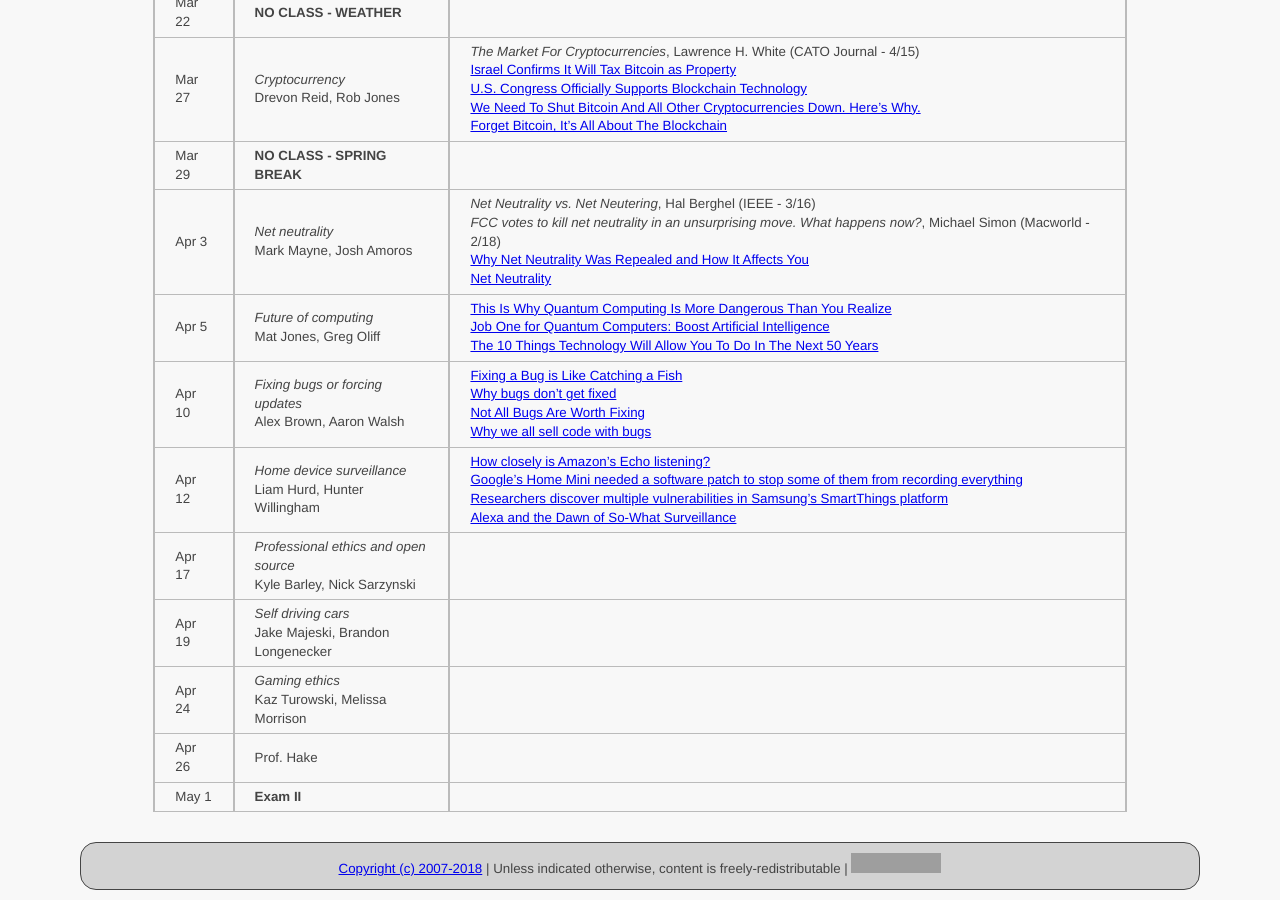
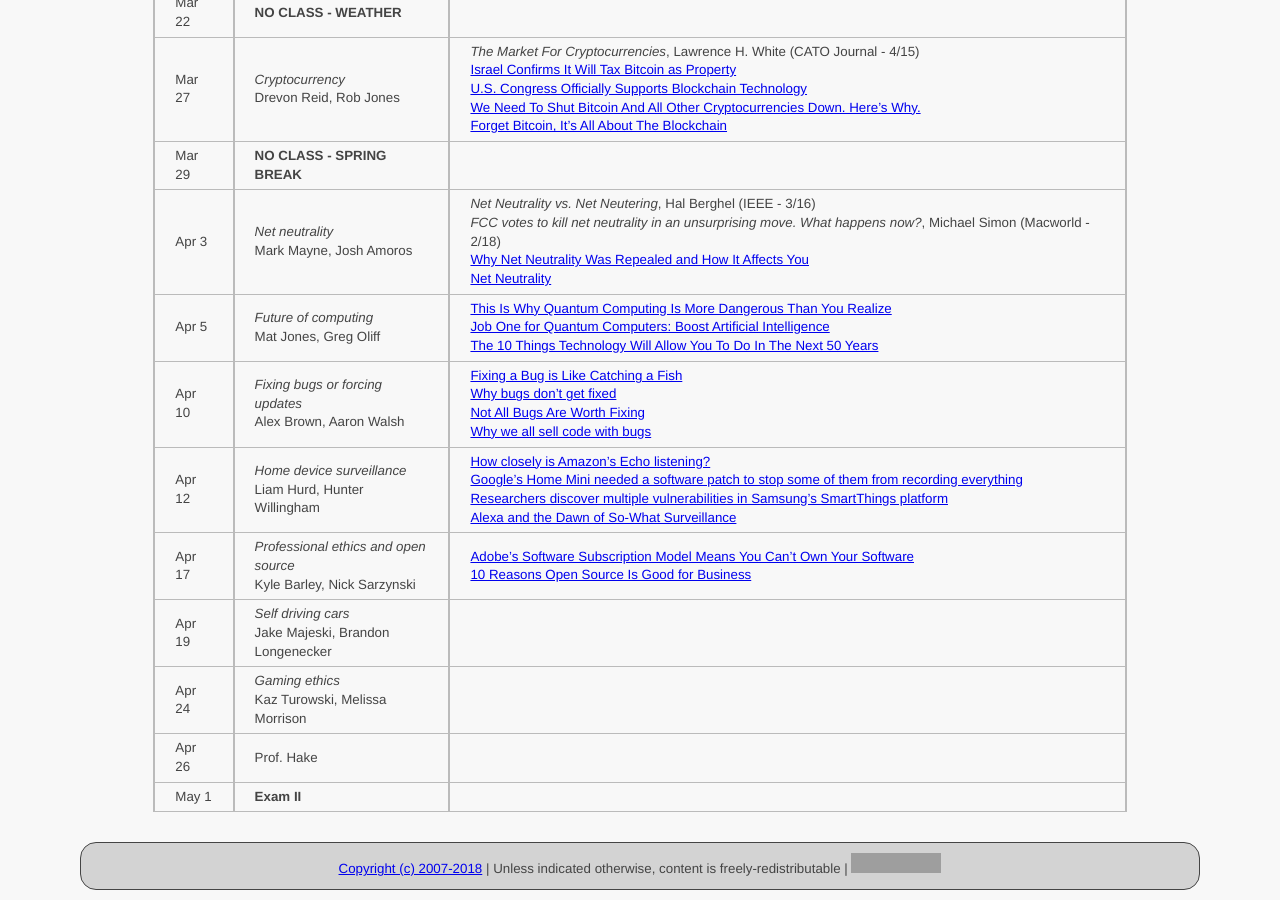
Before and after one commit to ycpcs/cs456-spring2018, a Jekyll site: the page built from schedule/index.md, in a window 1280 px wide and 900 px high, scrolled down 1344 px. Built offline with Jekyll 4.4.1, drawn with Linux system fonts in a browser that asks for light colours; grey boxes are pictures that could not be loaded.

Commit message:
add open source articles
add open source articles

```diff
--- a/schedule/index.md
+++ b/schedule/index.md
@@ -37,7 +37,7 @@ All reading materials can be accessed via [Schmidt Library](http://library.ycp.e
 > Apr 5   | *Future of computing* <br /> Mat Jones, Greg Oliff | [This Is Why Quantum Computing Is More Dangerous Than You Realize](https://www.forbes.com/sites/jasonbloomberg/2017/08/11/this-is-why-quantum-computing-is-more-dangerous-than-you-realize/#4c4035b43bab) <br /> [Job One for Quantum Computers: Boost Artificial Intelligence](https://www.quantamagazine.org/job-one-for-quantum-computers-boost-artificial-intelligence-20180129/) <br /> [The 10 Things Technology Will Allow You To Do In The Next 50 Years](https://www.elitedaily.com/news/technology/the-10-things-technology-will-allow-you-to-do-in-the-next-50-years)|
 > Apr 10  | *Fixing bugs or forcing updates* <br /> Alex Brown, Aaron Walsh | [Fixing a Bug is Like Catching a Fish](https://dzone.com/articles/fixing-bug-catching-fish) <br /> [Why bugs don’t get fixed](https://blogs.msdn.microsoft.com/alanpa/2009/09/30/why-bugs-dont-get-fixed/) <br /> [Not All Bugs Are Worth Fixing](https://blog.codinghorror.com/not-all-bugs-are-worth-fixing/) <br /> [Why we all sell code with bugs](https://www.theguardian.com/technology/2006/may/25/insideit.guardianweeklytechnologysection)|
 > Apr 12  | *Home device surveillance* <br /> Liam Hurd, Hunter Willingham | [How closely is Amazon’s Echo listening?](https://www.washingtonpost.com/news/the-switch/wp/2014/11/11/how-closely-is-amazons-echo-listening/?noredirect=on&utm_term=.75fd429121ca) <br /> [Google’s Home Mini needed a software patch to stop some of them from recording everything](https://www.theverge.com/2017/10/10/16456050/google-home-mini-always-recording-bug) <br /> [Researchers discover multiple vulnerabilities in Samsung's SmartThings platform](http://www.businessinsider.com/samsung-smartthings-platform-iot-security-issues-internet-of-things-2016-5) <br /> [Alexa and the Dawn of So-What Surveillance](http://www.seattleweekly.com/news/alexa-and-the-dawn-of-so-what-surveillance/)|
-> Apr 17  | *Professional ethics and open source* <br /> Kyle Barley, Nick Sarzynski | |
+> Apr 17  | *Professional ethics and open source* <br /> Kyle Barley, Nick Sarzynski | [Adobe’s Software Subscription Model Means You Can’t Own Your Software](https://www.scientificamerican.com/article/adobe-software-subscription-model-means-you-cant-own-your-software/) <br /> [10 Reasons Open Source Is Good for Business](https://www.pcworld.com/article/209891/10_reasons_open_source_is_good_for_business.html) |
 > Apr 19  | *Self driving cars* <br /> Jake Majeski, Brandon Longenecker | |
 > Apr 24  | *Gaming ethics* <br /> Kaz Turowski, Melissa Morrison | |
 > Apr 26  | Prof. Hake | |
```
